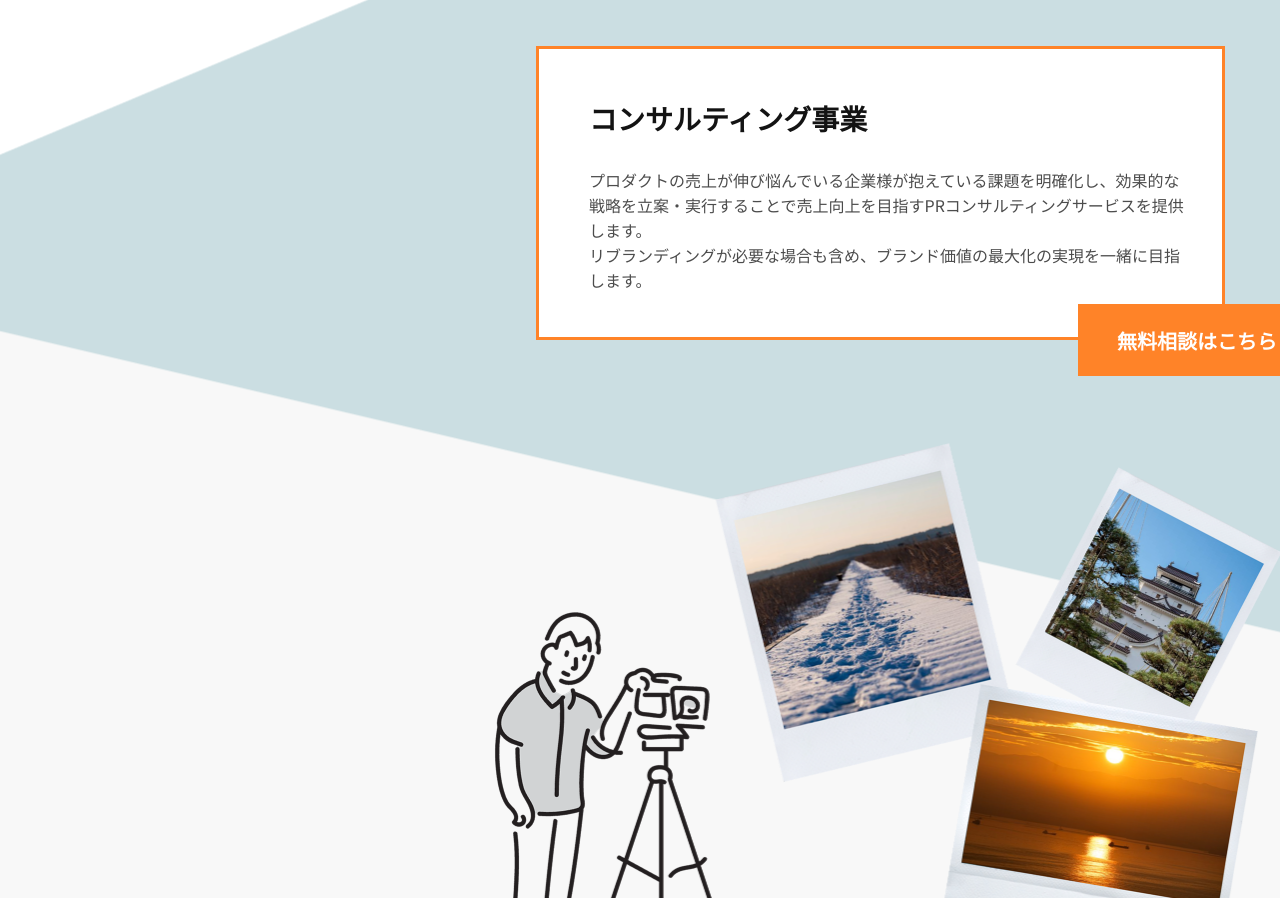
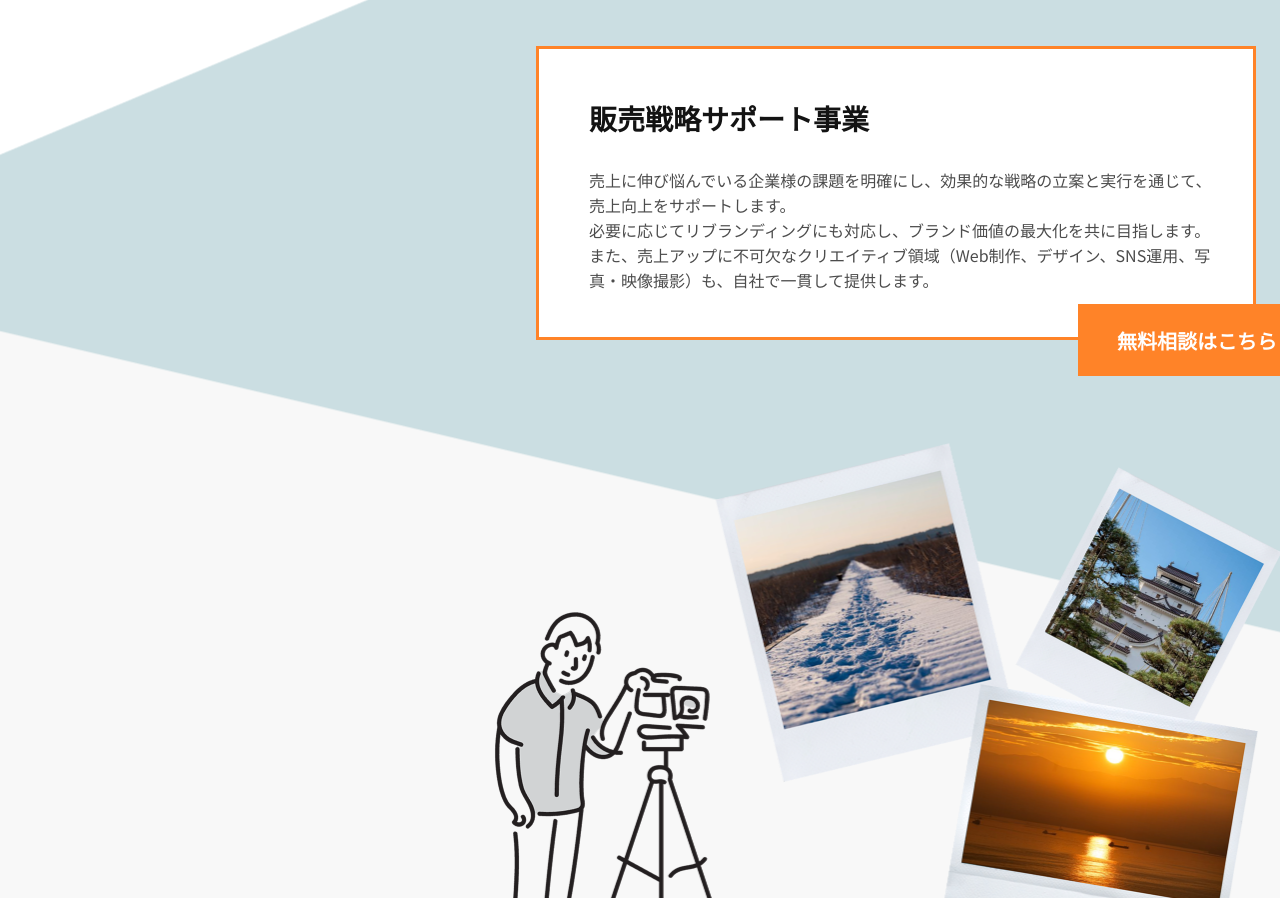
Before and after one commit to teppei-github/sanzen-engine-site, a plain HTML site: page index.html in a window 1280 px wide. Shown: the part 3589-4487 px from the top of the page. Drawn offline with nearby package versions, Linux system fonts and the light colour scheme.

Commit message:
販売戦略サポート事業 文言変更

```diff
--- a/assets/css/style.css
+++ b/assets/css/style.css
@@ -710,7 +710,7 @@ service
 
 .service__consulting {
   width: 299px;
-  height: 450px;
+  height: 520px;
   padding: 50px 34px;
   border: 3px solid #ff8328;
   background-color: var(--white);
@@ -819,7 +819,7 @@ service
 
   .service__consulting {
     width: 581px;
-    height: 324px;
+    height: 360px;
     padding: 50px 39px;
     margin: 90px auto 0;
   }
@@ -903,7 +903,7 @@ service
   }
 
   .service__consulting {
-    width: 689px;
+    width: 720px;
     height: 294px;
     padding: 49px 38px 49px 50px;
     margin: 67px 121px 0 387px;
--- a/index.html
+++ b/index.html
@@ -176,15 +176,18 @@
           >
         </div>
         <ul class="service__consulting">
-          <li class="service__topic">コンサルティング事業</li>
+          <li class="service__topic">販売戦略サポート事業</li>
           <li class="service__txt__top">
-            プロダクトの売上が伸び悩んでいる企業様が抱えている課題を明確化し、効果的な戦略を立案・実行することで売上向上を目指すPRコンサルティングサービスを提供します。
+            売上に伸び悩んでいる企業様の課題を明確にし、効果的な戦略の立案と実行を通じて、売上向上をサポートします。
           </li>
           <li class="service__txt__middle">
-            リブランディングが必要な場合も含め、ブランド価値の最大化の実現を一緒に目指します。
+            必要に応じてリブランディングにも対応し、ブランド価値の最大化を共に目指します。<br />
+            また、売上アップに不可欠なクリエイティブ領域（Web制作、デザイン、SNS運用、写真・映像撮影）も、自社で一貫して提供します。
           </li>
           <li class="service__txt__pc">
-            プロダクトの売上が伸び悩んでいる企業様が抱えている課題を明確化し、効果的な戦略を立案・実行することで売上向上を目指すPRコンサルティングサービスを提供します。<br />リブランディングが必要な場合も含め、ブランド価値の最大化の実現を一緒に目指します。
+            売上に伸び悩んでいる企業様の課題を明確にし、効果的な戦略の立案と実行を通じて、売上向上をサポートします。<br />
+            必要に応じてリブランディングにも対応し、ブランド価値の最大化を共に目指します。<br />
+            また、売上アップに不可欠なクリエイティブ領域（Web制作、デザイン、SNS運用、写真・映像撮影）も、自社で一貫して提供します。
           </li>
         </ul>
         <div class="service__btn__syousai">
```
